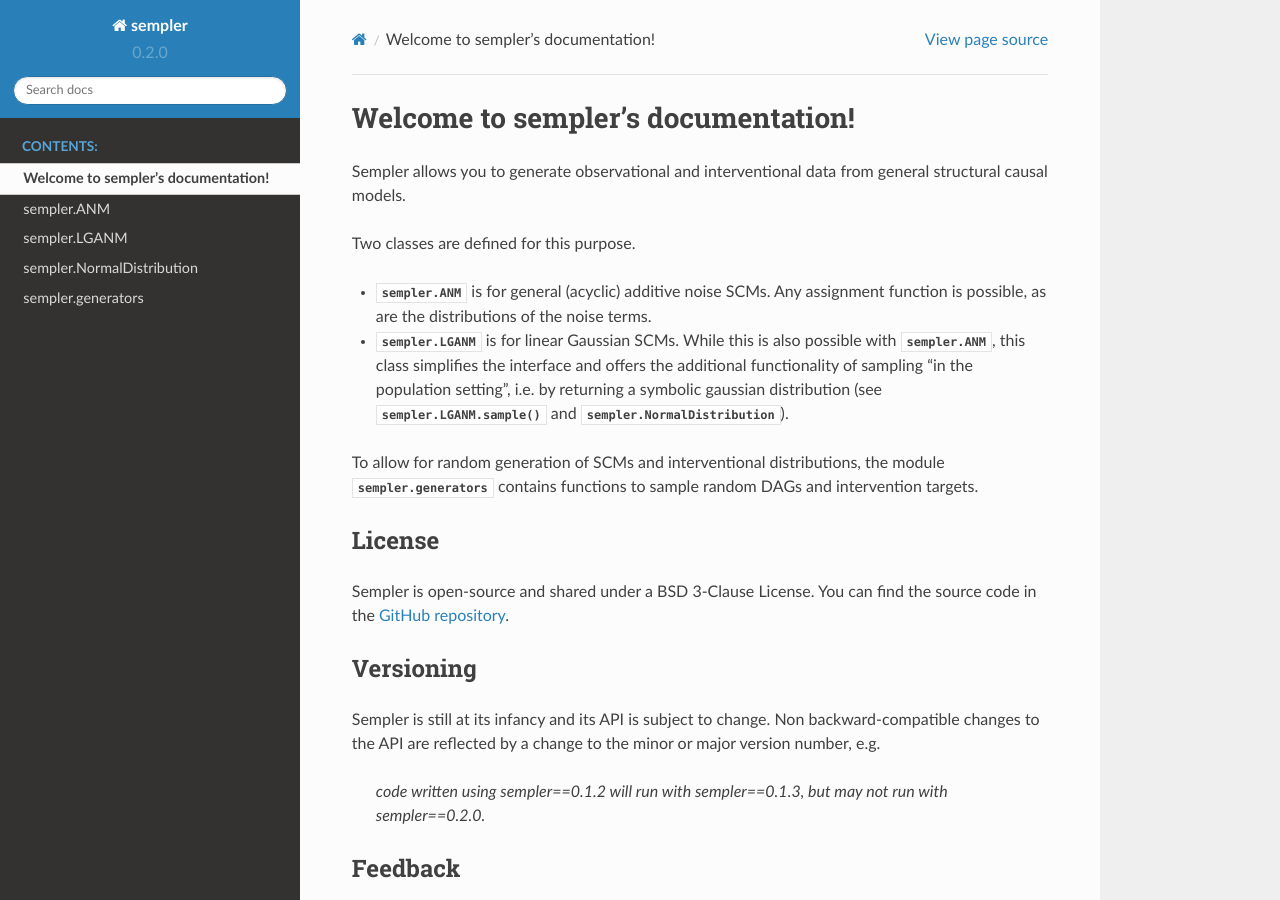
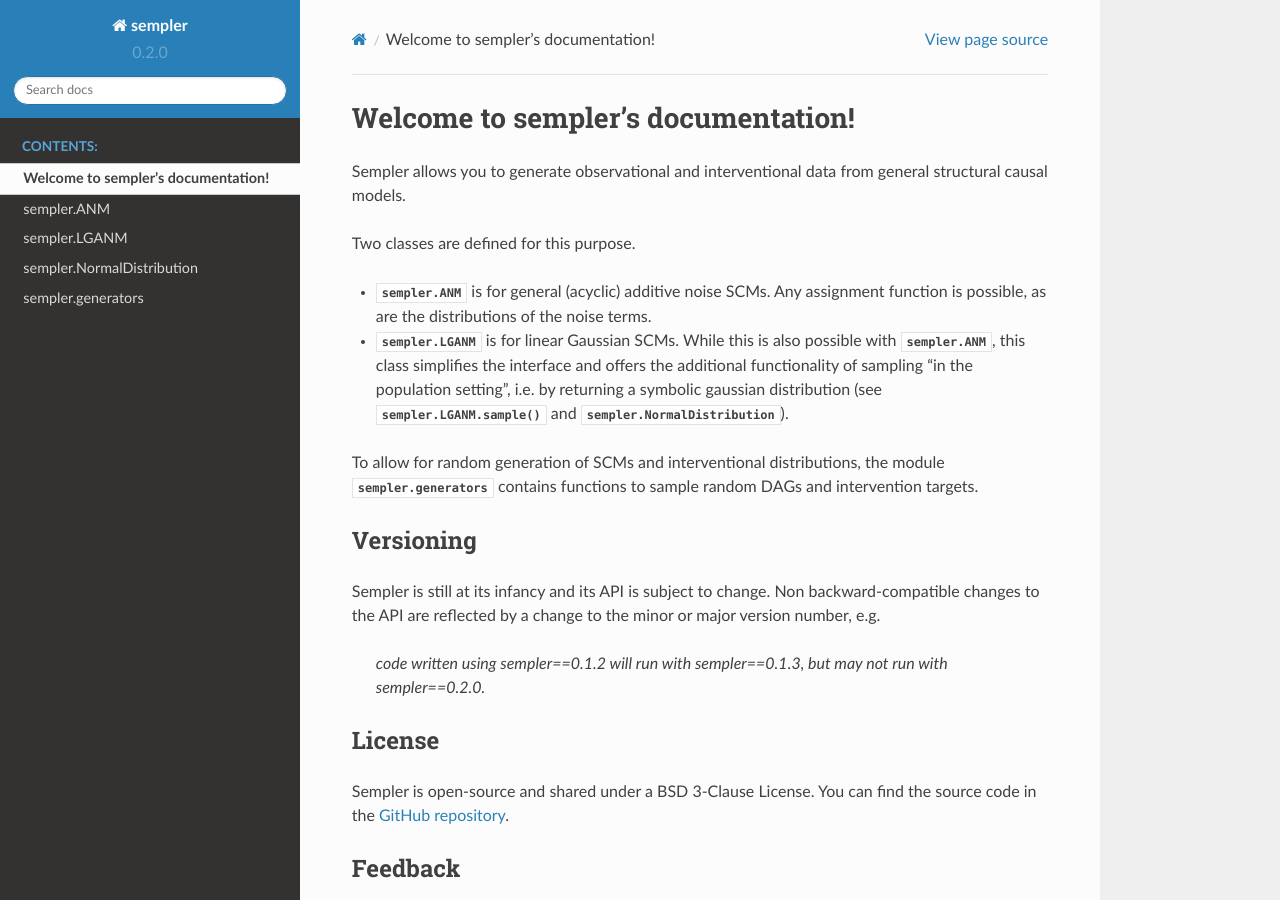
Before and after one commit to juangamella/sempler, a Sphinx documentation site: the page built from docs/source/index.rst, in a window 1280 px wide and 900 px high. Built offline with Sphinx 7.4.7 and the Read the Docs theme 2.0.0, drawn with Linux system fonts in a browser that asks for light colours.

```diff
--- a/docs/source/index.rst
+++ b/docs/source/index.rst
@@ -10,18 +10,17 @@ Two classes are defined for this purpose.
 
 To allow for random generation of SCMs and interventional distributions, the module :class:`sempler.generators` contains functions to sample random DAGs and intervention targets.
 
-License
--------
-
-Sempler is open-source and shared under a BSD 3-Clause License. You can find the source code in the `GitHub repository <https://github.com/juangamella/sempler>`__.
-
 Versioning
 ----------
 
 Sempler is still at its infancy and its API is subject to change. Non backward-compatible changes to the API are reflected by a change to the minor or major version number, e.g.
 
+    *code written using sempler==0.1.2 will run with sempler==0.1.3, but may not run with sempler==0.2.0.*
 
-    *code written using sempler==0.1.2 will run with sempler==0.1.3, but may not run with sempler==0.2.0.*
+License
+-------
+
+Sempler is open-source and shared under a BSD 3-Clause License. You can find the source code in the `GitHub repository <https://github.com/juangamella/sempler>`__.
 
 Feedback
 --------
```
